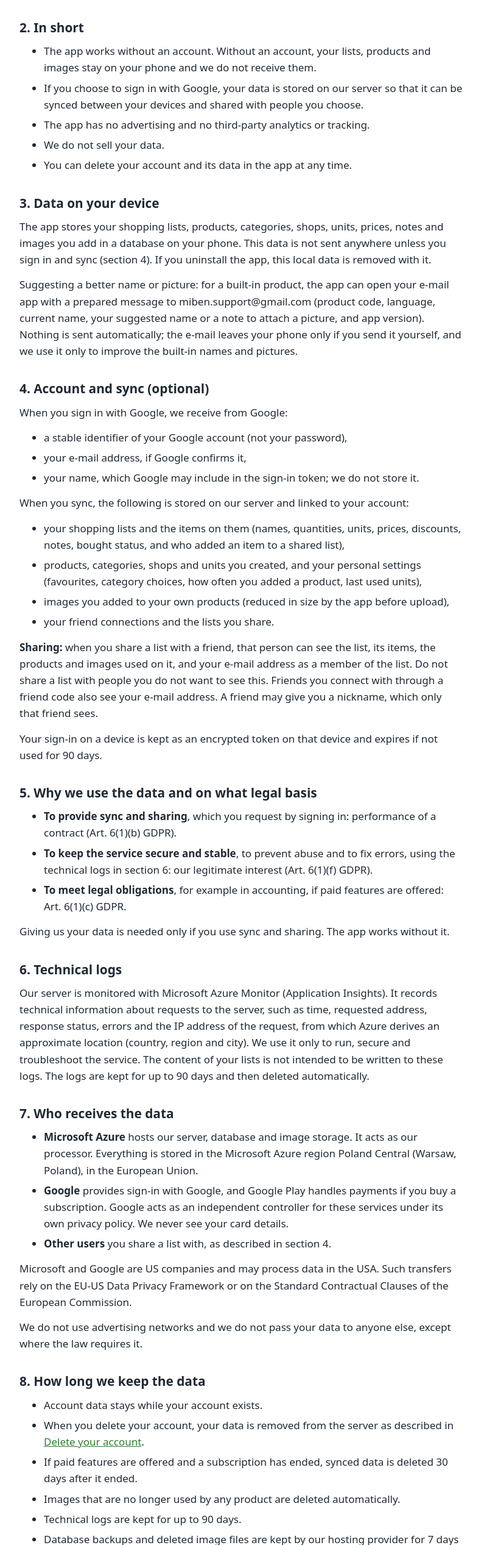
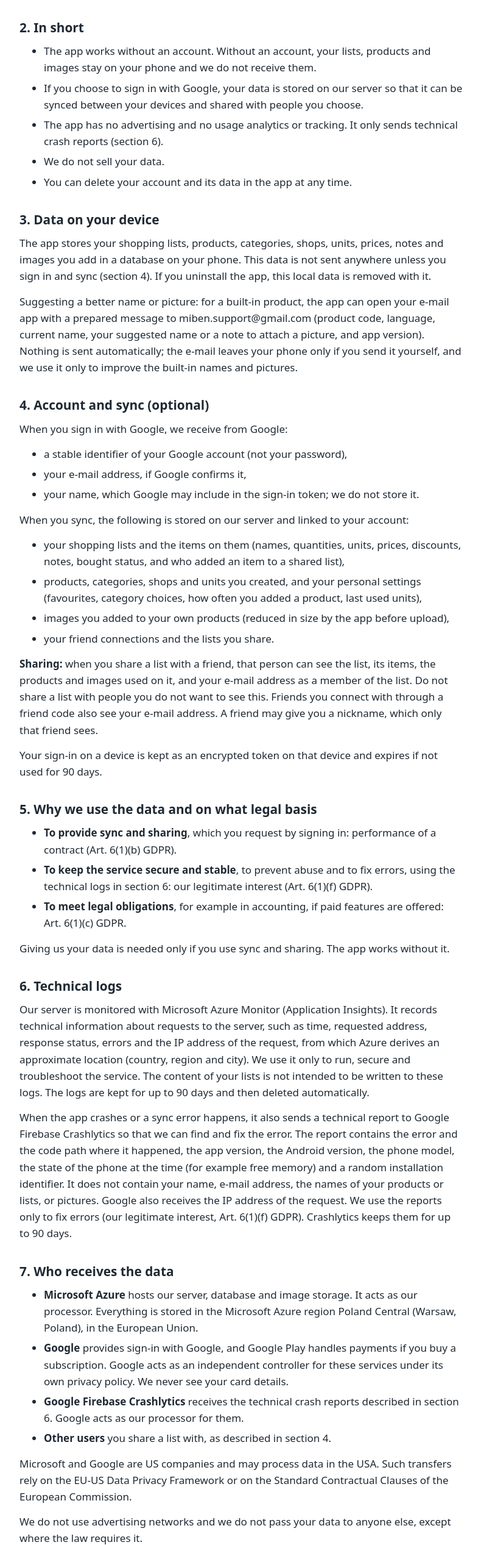
Before and after one commit to MilanBenicky/miben-web, a plain HTML site: page privacy.html in a window 1280 px wide. Shown: the part 266-2800 px from the top of the page at 61% size, without its empty margins (244-1034 px from the left). Drawn offline with Linux system fonts and the light colour scheme.

Commit message:
Privacy policy: crash reports sent to Google Firebase Crashlytics
Co-Authored-By: Claude Sonnet 5.5 <noreply@anthropic.com>

```diff
--- a/privacy.html
+++ b/privacy.html
@@ -33,7 +33,7 @@
   <ul>
     <li>The app works without an account. Without an account, your lists, products and images stay on your phone and we do not receive them.</li>
     <li>If you choose to sign in with Google, your data is stored on our server so that it can be synced between your devices and shared with people you choose.</li>
-    <li>The app has no advertising and no third-party analytics or tracking.</li>
+    <li>The app has no advertising and no usage analytics or tracking. It only sends technical crash reports (section 6).</li>
     <li>We do not sell your data.</li>
     <li>You can delete your account and its data in the app at any time.</li>
   </ul>
@@ -70,10 +70,13 @@
   <h2>6. Technical logs</h2>
   <p>Our server is monitored with Microsoft Azure Monitor (Application Insights). It records technical information about requests to the server, such as time, requested address, response status, errors and the IP address of the request, from which Azure derives an approximate location (country, region and city). We use it only to run, secure and troubleshoot the service. The content of your lists is not intended to be written to these logs. The logs are kept for up to 90 days and then deleted automatically.</p>
 
+  <p>When the app crashes or a sync error happens, it also sends a technical report to Google Firebase Crashlytics so that we can find and fix the error. The report contains the error and the code path where it happened, the app version, the Android version, the phone model, the state of the phone at the time (for example free memory) and a random installation identifier. It does not contain your name, e-mail address, the names of your products or lists, or pictures. Google also receives the IP address of the request. We use the reports only to fix errors (our legitimate interest, Art. 6(1)(f) GDPR). Crashlytics keeps them for up to 90 days.</p>
+
   <h2>7. Who receives the data</h2>
   <ul>
     <li><strong>Microsoft Azure</strong> hosts our server, database and image storage. It acts as our processor. Everything is stored in the Microsoft Azure region Poland Central (Warsaw, Poland), in the European Union.</li>
     <li><strong>Google</strong> provides sign-in with Google, and Google Play handles payments if you buy a subscription. Google acts as an independent controller for these services under its own privacy policy. We never see your card details.</li>
+    <li><strong>Google Firebase Crashlytics</strong> receives the technical crash reports described in section 6. Google acts as our processor for them.</li>
     <li><strong>Other users</strong> you share a list with, as described in section 4.</li>
   </ul>
   <p>Microsoft and Google are US companies and may process data in the USA. Such transfers rely on the EU-US Data Privacy Framework or on the Standard Contractual Clauses of the European Commission.</p>
```
Also changed, not shown: _src/en/privacy.html (+4 -1 lines).
